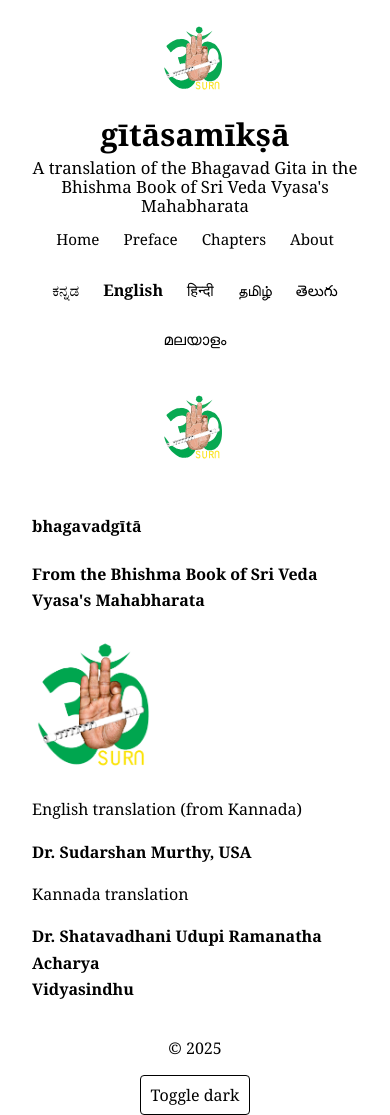
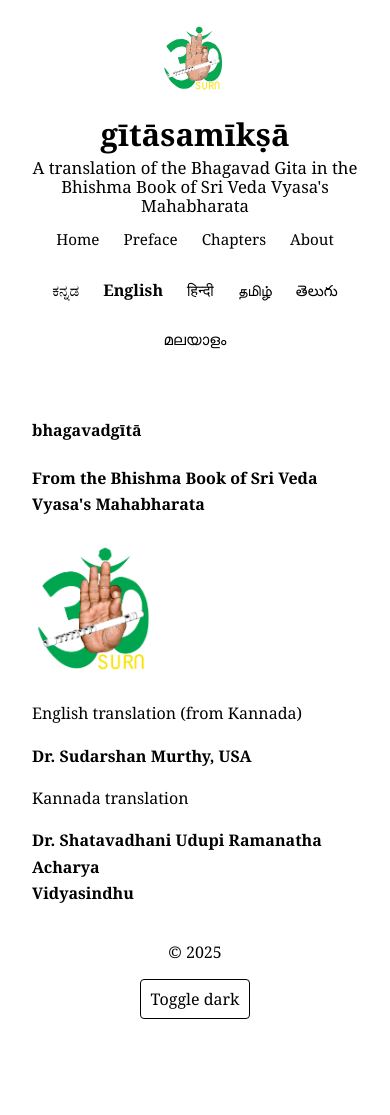
Before and after one commit to prawipra/gs_stage, a Jekyll site: the page built from eng/index.md, in a window 390 px wide. Built offline with Jekyll 4.4.1, drawn with Linux system fonts in a browser that asks for light colours; after the commit the page ends 1019 px from its top, so only the background shows below that.

Commit message:
Hide right logo at 640px breakpoint

```diff
--- a/_layouts/default.html
+++ b/_layouts/default.html
@@ -50,7 +50,7 @@
 <body>
   <header>
     <div class="header-inner">
-      <div class="header-slot header-left" aria-hidden="true">
+      <div class="header-slot header-slot--left" aria-hidden="true">
         <img src="{{ '/assets/images/logo.svg' | relative_url }}" alt="left logo">
       </div>
 
@@ -132,7 +132,7 @@
         {% endif %}
       </div>
 
-      <div class="header-slot header-right" aria-hidden="true">
+      <div class="header-slot header-slot--right" aria-hidden="true">
         <img src="{{ '/assets/images/logo.svg' | relative_url }}" alt="right logo">
       </div>
     </div>
--- a/assets/css/main.css
+++ b/assets/css/main.css
@@ -261,7 +261,11 @@ a:focus, button:focus, input:focus, textarea:focus{
 
   .header-slot {
     padding-top: 0;
-    align-items: center;    /* center logos inside slot */
+    align-items: center;        /* center logos inside slot */
+  }
+
+  .header-slot--right {
+      display: none !important; /* hide right logo */
   }
 
   .header-slot img {
```
